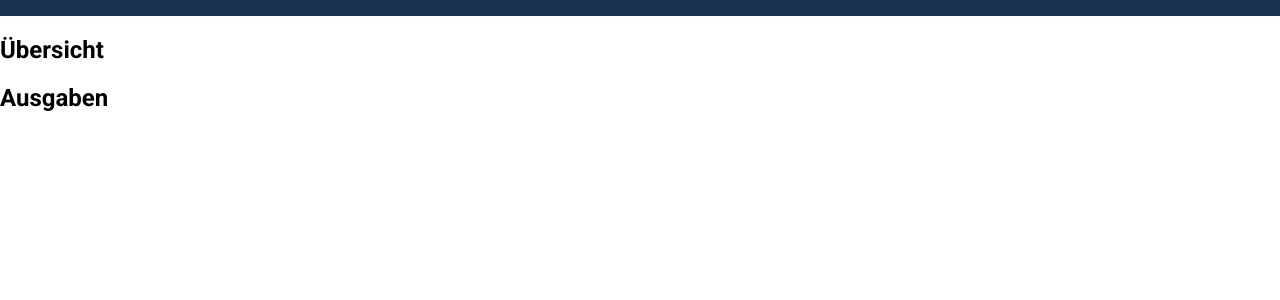
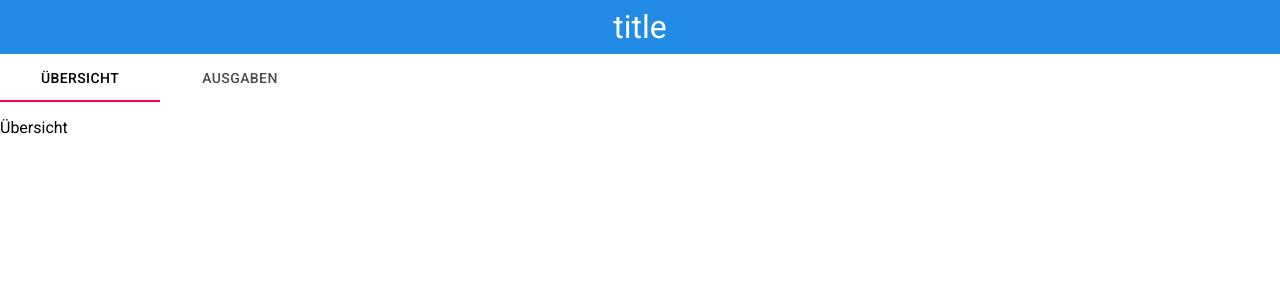
Before and after one commit to HennyHaelbich/Abschluss-Projekt-Reisekasse, a React (Create React App) app in the folder frontend/: page /events in a window 1280 px wide. Shown: the top 300 px of the page. Built offline with nearby package versions, Linux system fonts and the light colour scheme.

Commit message:
add TabPanel

```diff
--- a/frontend/src/GlobalStyle.js
+++ b/frontend/src/GlobalStyle.js
@@ -2,15 +2,16 @@ import { createGlobalStyle } from 'styled-components';
 
 export default createGlobalStyle`
   :root {
-   --primary-main: #193251;
-   --primary-75: #7589A2;
-   --primary-50: #E0E4E8;
-   --primary-25: #F8F8F8;
+ //  --primary: #3F51B5;
+   --primary: #228be6;
+   --primary-dark: #303F6F;
+   --primary-light: #E0E4E8;
 
-   --secundary-main: #FF5A36;
-   --secundary-75: #FF9C86;
-   --secundary-50: #FFBDAF;
-   --secundary-25: #FFDED7;
+   --text-icons: #FFFFFF;
+   --accent-color: #448AFF;
+   --primary-text: #212121;
+   --secundary-text: #757575;
+   --divider-color: #BDBDBD;
 
    --size-xs: 4px;
    --size-s: 8px;
@@ -18,7 +19,6 @@ export default createGlobalStyle`
    --size-l: 16px;
    --size-xl: 24px;
    --size-xxl: 32px;
-
 
     }
 
--- /dev/null
+++ b/frontend/src/addEventPage/TabPanel.js
@@ -0,0 +1,25 @@
+import React from 'react';
+
+import Tabs from '@material-ui/core/Tabs';
+import Tab from '@material-ui/core/Tab';
+import Overview from '../eventPage/Overview';
+import Expenditures from '../eventPage/Expenditures';
+
+export default function TabPanel() {
+  const [selectedTag, setSelectedTag] = React.useState(0);
+
+  const handleChange = (event, newValue) => {
+    setSelectedTag(newValue);
+  };
+
+  return (
+    <div>
+      <Tabs value={selectedTag} onChange={handleChange}>
+        <Tab label="Übersicht" />
+        <Tab label="Ausgaben" />
+      </Tabs>
+      {selectedTag === 0 && <Overview />}
+      {selectedTag === 1 && <Expenditures />}
+    </div>
+  );
+}
--- a/frontend/src/commons/Header.js
+++ b/frontend/src/commons/Header.js
@@ -13,7 +13,7 @@ const HeaderStyled = styled.header`
   display: flex;
   justify-content: center;
   align-items: center;
-  background: var(--primary-main);
+  background: var(--primary);
   padding: var(--size-s);
 `;
 
--- /dev/null
+++ b/frontend/src/eventPage/Expenditures.js
@@ -0,0 +1,5 @@
+import React from 'react';
+
+export default function Expenditures() {
+  return <p>Ausgaben</p>;
+}
--- /dev/null
+++ b/frontend/src/eventPage/Overview.js
@@ -0,0 +1,11 @@
+import React from 'react';
+import ListUsers from '../commons/ListUsers';
+
+export default function Overview() {
+  return (
+    <>
+      <ListUsers />
+      <p>Übersicht</p>
+    </>
+  );
+}
--- a/frontend/src/eventPage/ShowEvents.js
+++ b/frontend/src/eventPage/ShowEvents.js
@@ -2,16 +2,15 @@ import React, { useContext } from 'react';
 import Header from '../commons/Header';
 import EventContext from '../contexts/EventContext';
 import ListUsers from '../commons/ListUsers';
+import TabPanel from '../addEventPage/TabPanel';
 
 export default function ShowEvents() {
   const { title } = useContext(EventContext);
 
   return (
     <>
-      <Header title={title} />
-      <h2>Übersicht</h2>
-      <ListUsers />
-      <h2>Ausgaben</h2>
+      <Header title={'title'} />
+      <TabPanel />
     </>
   );
 }
```
